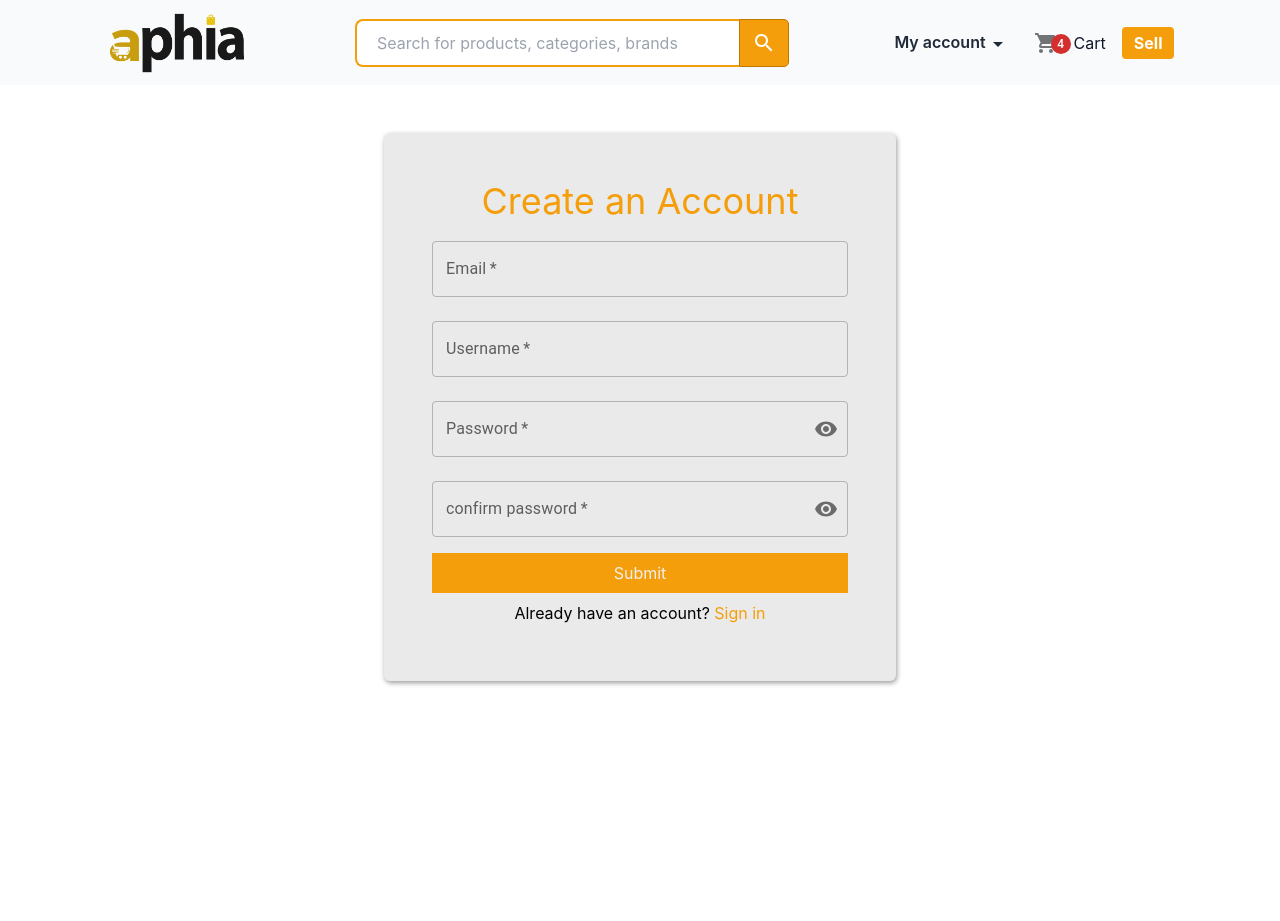
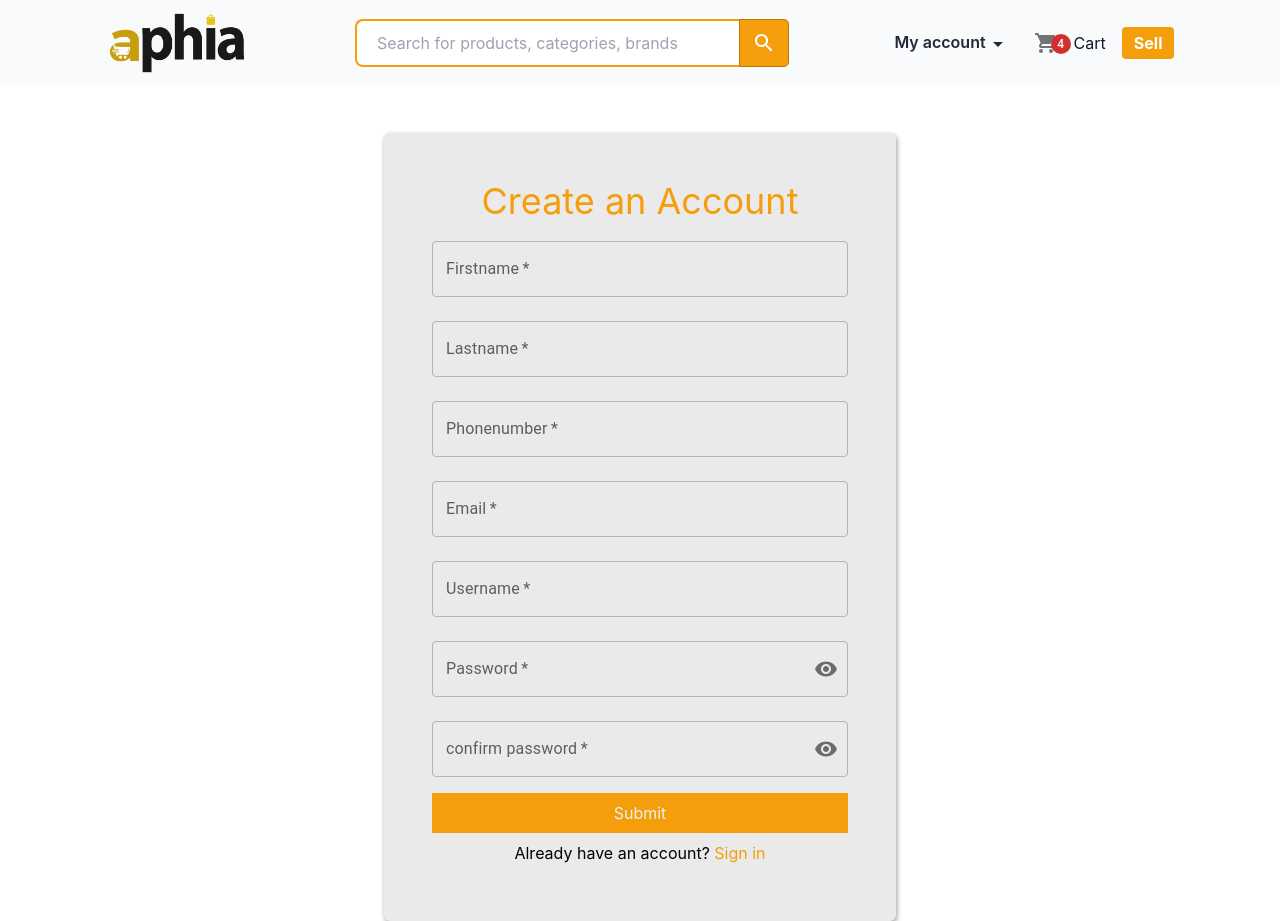
Before and after one commit to PromzzyKoncepts/E-commerce-Client, a React (Create React App) app: page /register in a window 1280 px wide. Before the commit the page ends 800 px from the top, so only its background shows below. Built offline with nearby package versions, Linux system fonts and the light colour scheme.

Commit message:
created UI for register  component

```diff
--- a/src/Pages/Register.jsx
+++ b/src/Pages/Register.jsx
@@ -11,12 +11,18 @@ import InputAdornment from "@mui/material/InputAdornment";
 import FormHelperText from "@mui/material/FormHelperText";
 import FormControl from "@mui/material/FormControl";
 import IconButton from "@mui/material/IconButton";
+import EmailVerf from "./EmailVerf";
 
 const Register = () => {
   const [username, setUsername] = useState("");
   const [email, setEmail] = useState("");
   const [password, setPassword] = useState("");
   const [confirmPassword, setConfirmPassword] = useState("");
+  const [first_name, setFirstName] = useState("");
+  const [last_name, setLastName] = useState("");
+  const [phone_number, setPhoneNumber] = useState('');
+
+
 
   const [isLoading, setIsLoading] = useState(false);
   const [errors, setErrors] = useState("");
@@ -32,6 +38,13 @@ const Register = () => {
     event.preventDefault();
   };
 
+  const handleEmailChange = (e) => {
+    const newEmail = e.target.value;
+    setEmail(newEmail);
+    localStorage.setItem('email', JSON.stringify(newEmail));
+  };
+
+
   const navigate = useNavigate();
 
   const handleSubmit = async (e) => {
@@ -40,9 +53,16 @@ const Register = () => {
       email,
       username,
       password,
+      first_name,
+      last_name,
+      phone_number,
     };
 
-    const baseUrl = "https://lmtechtestauth.onrender.com";
+    const baseUrl = "https://aphia-dev.onrender.com/api";
+
+    if (password.length < 8){
+      setPasswordError('password should be atleast 8 characters')
+    }
 
     if (password !== confirmPassword) {
       setPasswordError("passwords do not match");
@@ -54,16 +74,17 @@ const Register = () => {
 
     try {
       setIsLoading(true);
-      const res = await axios.post(`${baseUrl}/register`, body);
+      const res = await axios.post(`${baseUrl}/users/register`, body);
+      console.log(res, "hgjfjfyxf")
       if (res.data.success === true) {
         setIsLoading(false);
         setErrors(res.data.message);
-        navigate("/login");
+        navigate("/verify");
       }
     } catch (error) {
-      setErrors(`${error.response.data.message}`);
+      // setErrors(`${error.response.data.message}`);
       setIsLoading(false);
-      console.log(error.response.data.message);
+      // console.log(error.response.data.message);
     }
   };
 
@@ -74,7 +95,31 @@ const Register = () => {
       <TextField
         required
         id="outlined-basic"
-        onChange={(e) => setEmail(e.target.value)}
+        onChange={(e) => setFirstName(e.target.value)}
+        label="Firstname"
+        variant="outlined"
+      />
+      <br/>
+      <TextField
+        required
+        id="outlined-basic"
+        onChange={(e) => setLastName(e.target.value)}
+        label="Lastname"
+        variant="outlined"
+      />
+      <br/>
+      <TextField
+        required
+        id="outlined-basic"
+        onChange={(e) => setPhoneNumber(e.target.value)}
+        label="Phonenumber"
+        variant="outlined"
+      />
+      <br/>
+      <TextField
+        required
+        id="outlined-basic"
+        onChange={handleEmailChange}
         label="Email"
         variant="outlined"
       />
```
